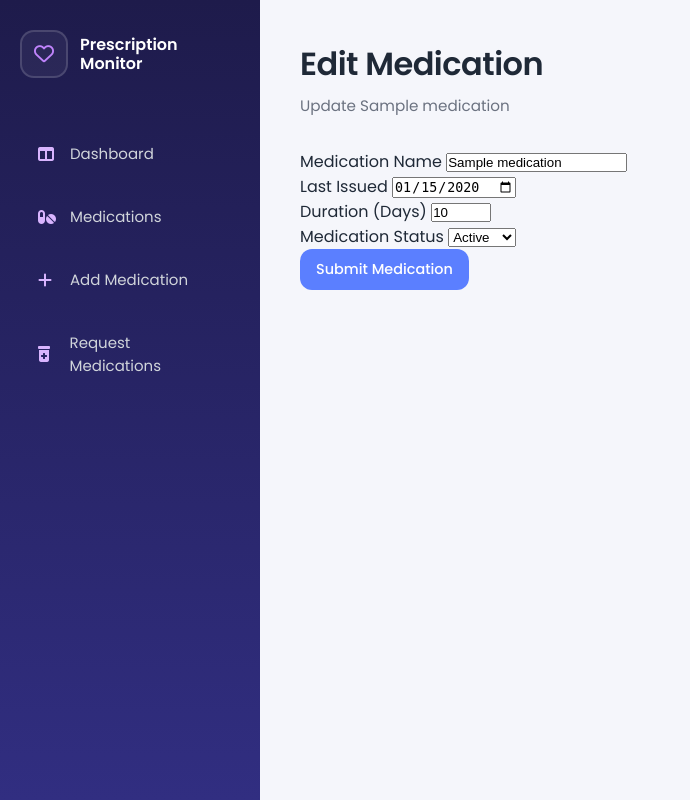
After one commit to Selma434/Repeat-Prescription-Automation, a Flask app: page /edit-medication/1 in a window 1280 px wide. The commit adds this page. Shown: the whole page, without its empty margins (0-690 px from the left). Run offline with Flask 3, Linux system fonts and the light colour scheme; tables that the repository leaves empty hold one stand-in row (values such as "Sample post").

Commit message:
Add & Edit Medication (Create + Update)

```diff
--- /dev/null
+++ b/application/forms.py
@@ -0,0 +1,79 @@
+from flask_wtf import FlaskForm
+from wtforms import StringField, SubmitField, DateField, SelectField, IntegerField
+from wtforms.validators import DataRequired, Length, ValidationError, NumberRange
+
+# add medication form
+class AddMedicationForm(FlaskForm):
+    name = StringField(
+        "Medication Name",
+        validators=[
+            DataRequired(),
+            Length(min=2, max=200)
+        ]
+    )
+    last_issued = DateField(
+        "Last Issued",
+        validators=[DataRequired()],
+        format="%Y-%m-%d"
+    )
+    duration_days = IntegerField(
+        "Duration (Days)",
+        validators=[
+            DataRequired(),
+            NumberRange(
+                min=1,
+                max=365,
+                message="Duration must be between 1 and 365 days."
+            )
+        ]
+    )
+    active = SelectField(
+        "Medication Status",
+        choices=[
+            ("True", "Active"),
+            ("False", "Inactive")
+        ],
+        coerce=lambda x: x == "True"
+    )
+
+    submit = SubmitField(
+        "Submit Medication"
+    )
+
+# edit medication form
+class EditMedicationForm(FlaskForm):
+    name = StringField(
+        "Medication Name",
+        validators=[
+            DataRequired(),
+            Length(min=2, max=200)
+        ]
+    )
+    last_issued = DateField(
+        "Last Issued",
+        validators=[DataRequired()],
+        format="%Y-%m-%d"
+    )
+    duration_days = IntegerField(
+        "Duration (Days)",
+        validators=[
+            DataRequired(),
+            NumberRange(
+                min=1,
+                max=365,
+                message="Duration must be between 1 and 365 days."
+            )
+        ]
+    )
+    active = SelectField(
+        "Medication Status",
+        choices=[
+            ("True", "Active"),
+            ("False", "Inactive")
+        ],
+        coerce=lambda x: x == "True"
+    )
+
+    submit = SubmitField(
+        "Submit Medication"
+    )
--- a/application/routes.py
+++ b/application/routes.py
@@ -1,10 +1,11 @@
-from flask import render_template
+from flask import render_template, redirect, url_for, request, flash
 
-from application import app
+from application import app, db
 from application.models import Medication
-
+from application.forms import AddMedicationForm, EditMedicationForm
 
 @app.route("/")
+@app.route("/dashboard")
 def index():
 
     medications = Medication.query.filter_by(
@@ -25,3 +26,75 @@ def medications():
         "medications.html",
         medications=medications
     )
+
+@app.route("/add-medication", methods=["GET", "POST"])
+def add_medication():
+
+    form = AddMedicationForm()
+
+    print("FORM SUBMITTED")
+
+    if form.validate_on_submit():
+
+        print("FORM VALIDATED")
+
+        medication = Medication(
+            name=form.name.data,
+            last_issued=form.last_issued.data,
+            duration_days=form.duration_days.data,
+            active=form.active.data
+        )
+
+        db.session.add(medication)
+        db.session.commit()
+
+        print("MEDICATION SAVED")
+
+        return redirect(
+            url_for("index")
+        )
+
+    print(form.errors)
+
+    return render_template(
+        "add_medication.html",
+        form=form
+    )
+
+@app.route("/edit-medication/<int:id>", methods=["GET", "POST"])
+def edit_medication(id):
+
+    medication = Medication.query.get_or_404(
+        id
+    )
+
+    form = EditMedicationForm(
+        obj=medication
+    )
+
+    if request.method == "GET":
+        form.active.data = medication.active
+
+    if form.validate_on_submit():
+
+        medication.name = form.name.data
+        medication.last_issued = form.last_issued.data
+        medication.duration_days = form.duration_days.data
+        medication.active = form.active.data
+
+        db.session.commit()
+
+        flash(
+            "Medication updated successfully.",
+            "success"
+        )
+
+        return redirect(
+            url_for("index")
+        )
+
+    return render_template(
+        "edit_medication.html",
+        form=form,
+        medication=medication
+    )
--- /dev/null
+++ b/application/templates/edit_medication.html
@@ -0,0 +1,69 @@
+{% extends "layout.html" %}
+
+{% block content %}
+
+<div class="page-header">
+    <div>
+        <h1>Edit Medication</h1>
+        <p>
+            Update
+            {{ medication.name }}
+        </p>
+    </div>
+</div>
+
+<div class="form-card">
+
+    <form method="POST">
+
+        {{ form.hidden_tag() }}
+
+        <div class="form-group">
+            {{ form.name.label }}
+            {{ form.name(class="form-input") }}
+            {% for error in form.name.errors %}
+                <p class="form-error">
+                    {{ error }}
+                </p>
+            {% endfor %}
+        </div>
+
+        <div class="form-group">
+            {{ form.last_issued.label }}
+            {{ form.last_issued(class="form-input") }}
+            {% for error in form.last_issued.errors %}
+                <p class="form-error">
+                    {{ error }}
+                </p>
+            {% endfor %}
+        </div>
+
+        <div class="form-group">
+            {{ form.duration_days.label }}
+            {{ form.duration_days(class="form-input") }}
+            {% for error in form.duration_days.errors %}
+                <p class="form-error">
+                    {{ error }}
+                </p>
+            {% endfor %}
+        </div>
+
+        <div class="form-group">
+            {{ form.active.label }}
+            {{ form.active(class="form-input") }}
+            {% for error in form.active.errors %}
+                <p class="form-error">
+                    {{ error }}
+                </p>
+            {% endfor %}
+        </div>
+
+        {{ form.submit(
+            class="primary-button"
+        ) }}
+
+    </form>
+
+</div>
+
+{% endblock %}
--- a/application/templates/layout.html
+++ b/application/templates/layout.html
@@ -46,12 +46,17 @@
                     Medications
                 </a>
 
-                <a href="/add-medication" class="nav-item">
+                <a href="{{ url_for('add_medication') }}"
+                    class="nav-item
+                    {% if request.endpoint ==
+                    'add_medication' %}
+                    active
+                    {% endif %}">
                     <i class="fa-solid fa-plus nav-icon"></i>
                     Add Medication
                 </a>
 
-                <a href="/request-medications" class="nav-item">
+                <a href="/request_medications" class="nav-item">
                     <i class="fa-solid fa-prescription-bottle-medical nav-icon"></i>
                     Request Medications
                 </a>
```
Also changed, not shown: application/templates/add_medication.html (added, +66 -0 lines), application/templates/index.html (+6 -2 lines), application/templates/medications.html (+11 -4 lines).
